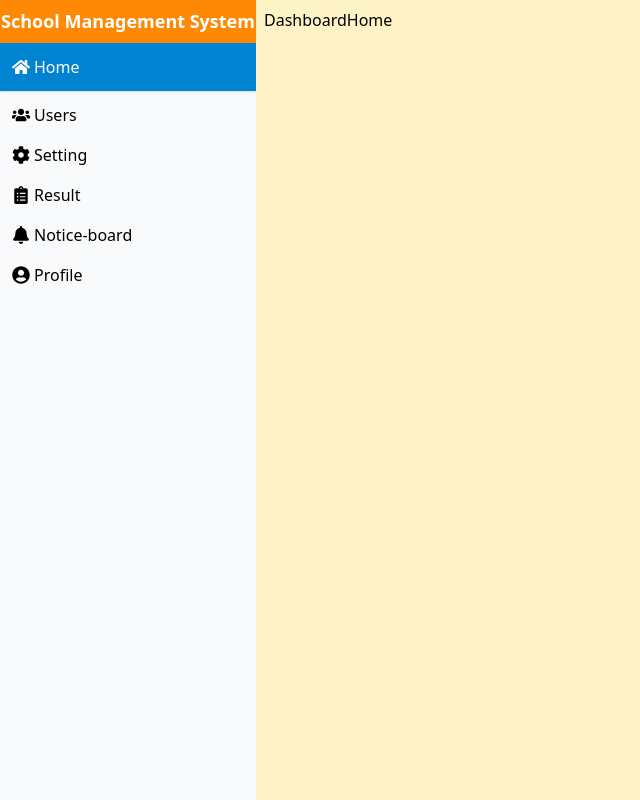
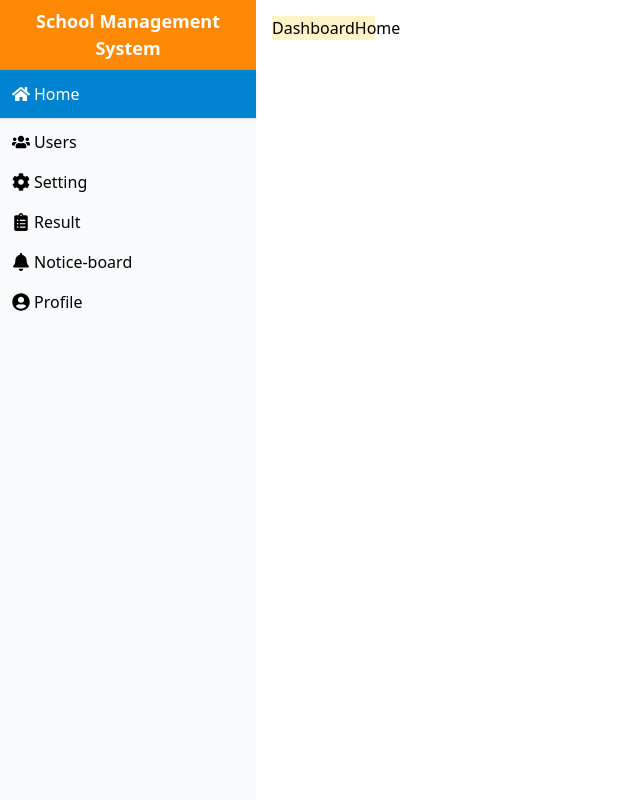
Before and after one commit to tanim206/School-Management-Project, a React (Vite) app in the folder Client/: page /dashboard in a window 1280 px wide. Shown: the whole page, without its empty margins (0-640 px from the left). Built offline with nearby package versions, Linux system fonts and the light colour scheme.

Commit message:
dashborad abar akt korla,

```diff
--- a/Client/package.json
+++ b/Client/package.json
@@ -14,6 +14,7 @@
     "@tailwindcss/vite": "^4.1.16",
     "bootstrap": "^5.3.8",
     "konsta": "^5.0.4",
+    "lucide-react": "^0.553.0",
     "react": "^19.1.1",
     "react-bootstrap": "^2.10.10",
     "react-dom": "^19.1.1",
--- a/Client/src/components/dashboard/shared/Sidebar.jsx
+++ b/Client/src/components/dashboard/shared/Sidebar.jsx
@@ -1,3 +1,4 @@
+import { X } from "lucide-react";
 import React from "react";
 import {
   FaHome,
@@ -9,7 +10,7 @@ import {
 } from "react-icons/fa";
 import { Link, NavLink } from "react-router";
 
-const Sidebar = () => {
+const Sidebar = ({ setOpen }) => {
   const routes = [
     { path: "/dashboard", router: "Home", icon: <FaHome /> },
     { path: "/dashboard/users", router: "Users", icon: <FaUsers /> },
@@ -25,10 +26,30 @@ const Sidebar = () => {
 
   return (
     <div>
-      <Link to="/" className="bg-orange-400 flex  justify-center font-semibold text-white py-2 text-center text-[18px] ">School Management System</Link>
+      <div className="flex justify-between gap-2.5 items-center bg-orange-400 px-2 ">
+        <Link
+          to="/"
+          className=" font-semibold text-white py-2 text-center text-[18px] "
+        >
+          School Management System
+        </Link>
+        <X
+          onClick={() => setOpen(false)}
+          className="md:hidden text-white bg-red-500"
+        />
+      </div>
       <ul>
         {routes.map((item, index) => (
-          <NavLink end to={item.path} key={index} className={({isActive})=>isActive ? "flex items-center bg-sky-600 text-white shadow  p-3 gap-1" : "flex items-center p-1 gap-1 m-2"}>
+          <NavLink
+            end
+            to={item.path}
+            key={index}
+            className={({ isActive }) =>
+              isActive
+                ? "flex items-center bg-sky-600 text-white shadow  p-3 gap-1"
+                : "flex items-center p-1 gap-1 m-2"
+            }
+          >
             <span style={{ fontSize: "18px" }}>{item.icon}</span>
             <span>{item.router}</span>
           </NavLink>
--- a/Client/src/layout/DashboardLayout.jsx
+++ b/Client/src/layout/DashboardLayout.jsx
@@ -1,13 +1,30 @@
 import { Outlet } from "react-router";
 import Sidebar from "../components/dashboard/shared/Sidebar";
+import { Menu } from "lucide-react";
+import { useState } from "react";
 const DashboardLayout = () => {
+  const [open, setOpen] = useState(false);
   return (
     <div className="flex">
-      <div className="min-h-screen bg-gray-50 w-[20%]">
-        <Sidebar />
+      {/* dekstop screen */}
+      <div className="min-h-screen hidden md:block bg-gray-50 w-[20%]">
+        <Sidebar setOpen={setOpen} />
       </div>
-      <div className=" w-[80%] bg-amber-100 p-2">
-        <Outlet />
+      {/* mobile screen */}
+      <div
+        className={`md:hidden fixed transform duration-300 ${
+          open ? "translate-x-0" : "-translate-x-full"
+        }`}
+      >
+        <Sidebar setOpen={setOpen} />
+      </div>
+      <div className="flex p-4 gap-2 flex-col">
+        <div className="md:hidden">
+          <Menu onClick={() => setOpen(!open)} />
+        </div>
+        <div className=" w-[80%] bg-amber-100 ">
+          <Outlet />
+        </div>
       </div>
     </div>
   );
```
Also changed, not shown: 1 other file (tests, documents, lock files or other folders).
